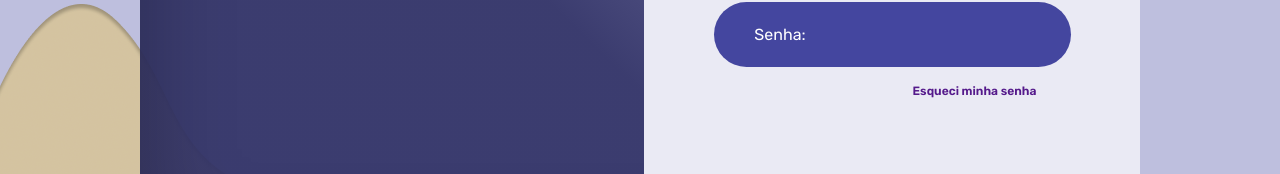
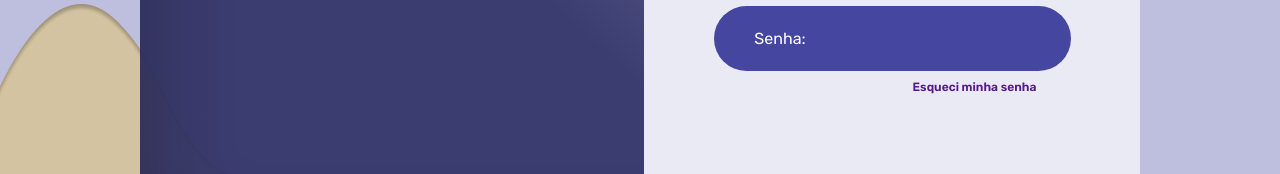
Before and after one commit to enzoleao/ciap-front-end-project, a Next.js app: page / in a window 1280 px wide. Shown: the part 396-570 px from the top of the page. Built offline with nearby package versions, Linux system fonts and the light colour scheme.

Commit message:
fix prettier problem

```diff
--- a/src/pages/login/index.tsx
+++ b/src/pages/login/index.tsx
@@ -4,9 +4,6 @@ import topRightImageFrame from '../../../public/imagers/topRightImageFrame.png'
 import bottomLeftImageFrame from '../../../public/imagers/bottomLeftImageFrame.png'
 import topImageFrameMobile from '../../../public/imagers/topImageFrameMobile.png'
 import bottomImageFrameMobile from '../../../public/imagers/bottomImageFrameMobile.png'
-import { BiLockAlt } from 'react-icons/bi'
-import { MdOutlineMailOutline } from 'react-icons/md'
-import Link from 'next/link'
 
 export default function Login() {
   return (
@@ -41,13 +38,11 @@ export default function Login() {
                 placeholder={`Senha:`}
               />
               <div>
-
-              </div>
-              <div>
-                  <Link className={styles.ForgetLink} href="">Esqueci minha senha</Link>
+                <a className={styles.ForgetLink} href="">
+                  Esqueci minha senha
+                </a>
               </div>
             </div>
-
           </div>
         </div>
         <div className={styles.bottomContainerImages}>
```
